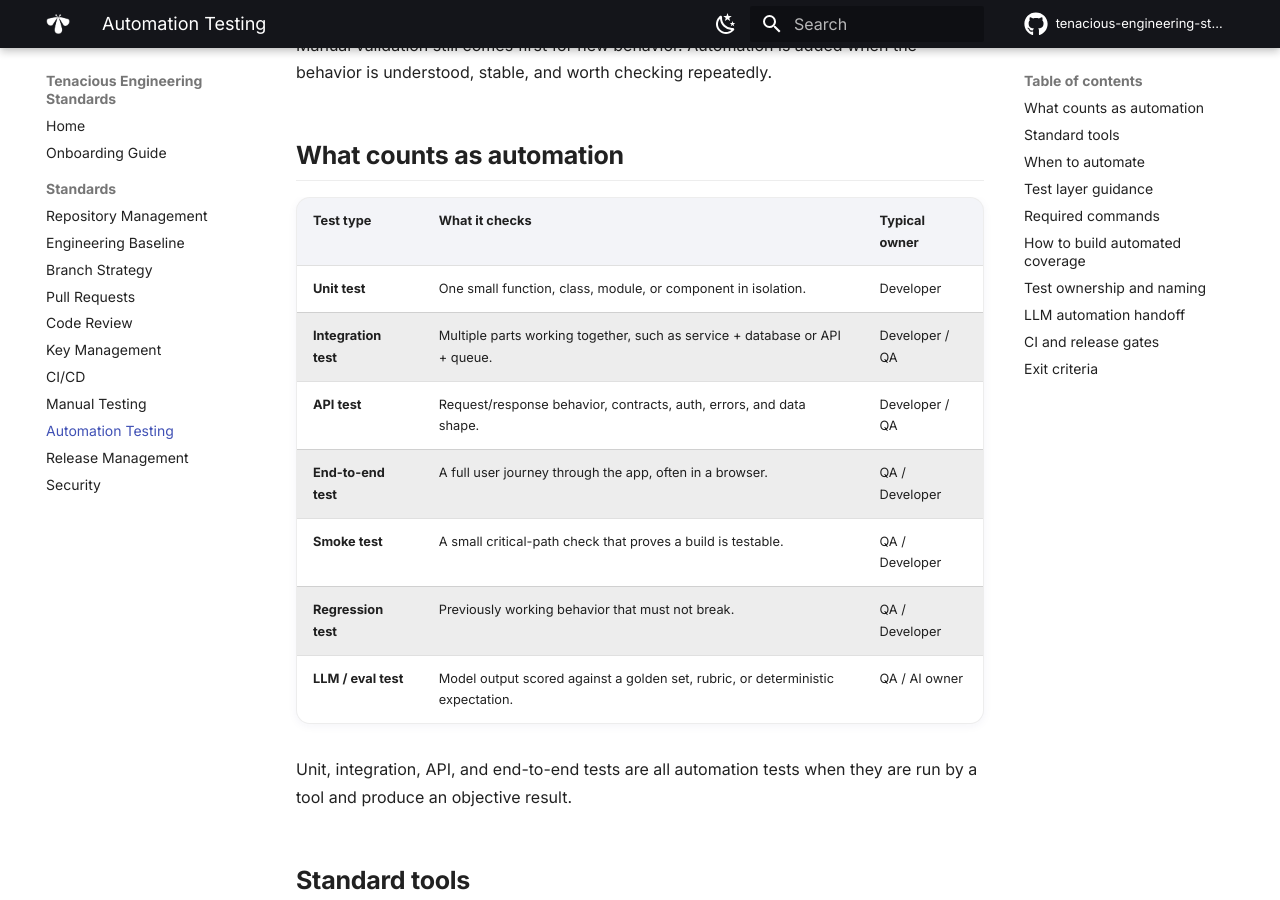
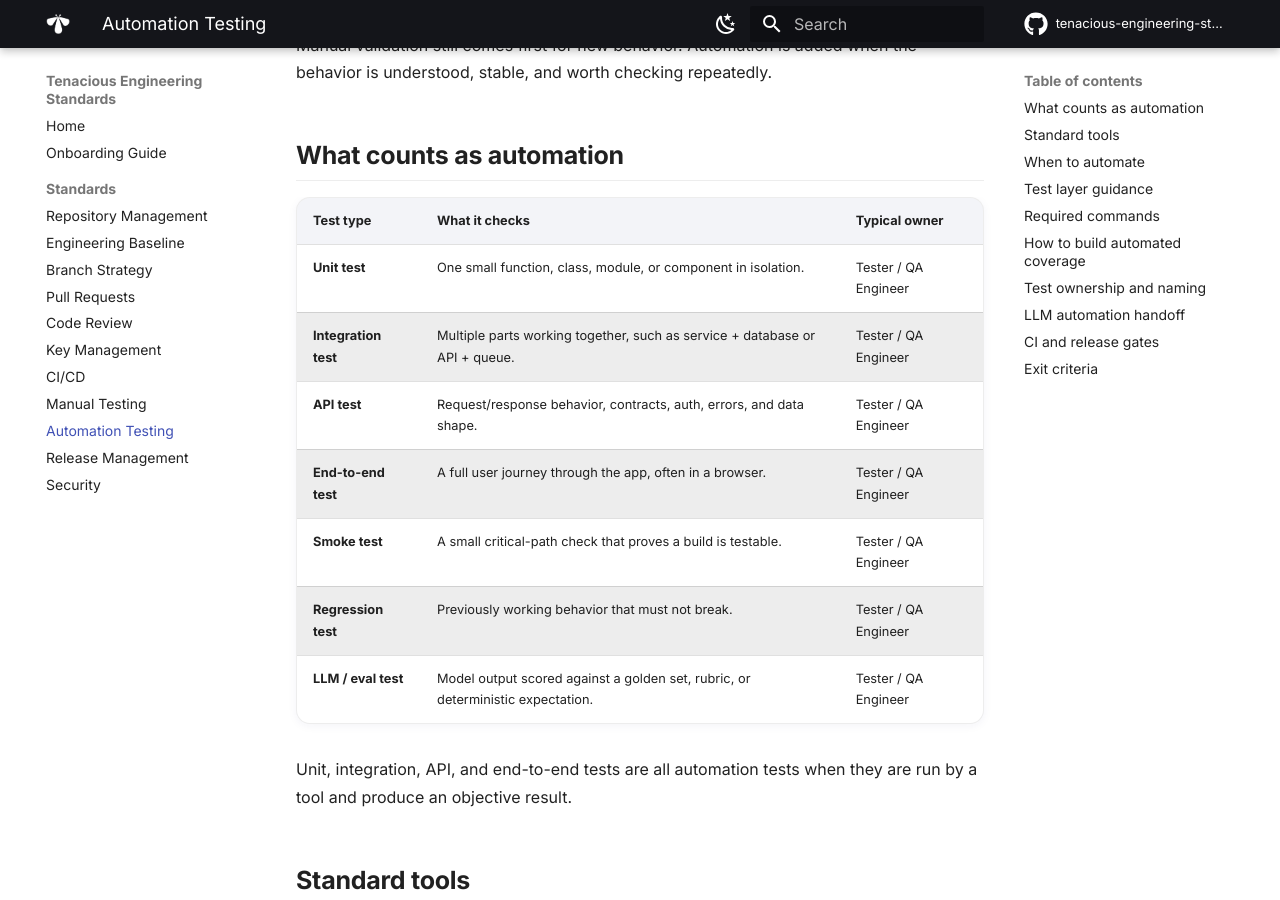
Before and after one commit to NuryeNigusMekonen/tenacious-engineering-standards, an MkDocs documentation site: the page built from docs/automation-testing-standard.md, in a window 1280 px wide and 900 px high, scrolled down 388 px. Built offline with MkDocs 1.6.1 and Material for MkDocs 9.7.7, drawn with Linux system fonts in a browser that asks for light colours; comment, search, counter and statistics services are not loaded; some of the changed text lies outside the part shown.

Commit message:
Update testing ownership guidance

```diff
--- a/docs/automation-testing-standard.md
+++ b/docs/automation-testing-standard.md
@@ -11,13 +11,13 @@ stable, and worth checking repeatedly.
 
 | Test type | What it checks | Typical owner |
 | --- | --- | --- |
-| **Unit test** | One small function, class, module, or component in isolation. | Developer |
-| **Integration test** | Multiple parts working together, such as service + database or API + queue. | Developer / QA |
-| **API test** | Request/response behavior, contracts, auth, errors, and data shape. | Developer / QA |
-| **End-to-end test** | A full user journey through the app, often in a browser. | QA / Developer |
-| **Smoke test** | A small critical-path check that proves a build is testable. | QA / Developer |
-| **Regression test** | Previously working behavior that must not break. | QA / Developer |
-| **LLM / eval test** | Model output scored against a golden set, rubric, or deterministic expectation. | QA / AI owner |
+| **Unit test** | One small function, class, module, or component in isolation. | Tester / QA Engineer |
+| **Integration test** | Multiple parts working together, such as service + database or API + queue. | Tester / QA Engineer |
+| **API test** | Request/response behavior, contracts, auth, errors, and data shape. | Tester / QA Engineer |
+| **End-to-end test** | A full user journey through the app, often in a browser. | Tester / QA Engineer |
+| **Smoke test** | A small critical-path check that proves a build is testable. | Tester / QA Engineer |
+| **Regression test** | Previously working behavior that must not break. | Tester / QA Engineer |
+| **LLM / eval test** | Model output scored against a golden set, rubric, or deterministic expectation. | Tester / QA Engineer |
 
 Unit, integration, API, and end-to-end tests are all automation tests when they are run by a tool and produce
 an objective result.
@@ -104,7 +104,7 @@ integration contract, or frozen task set item.
 | **Naming** | Test names describe the behavior, not the implementation. |
 | **Location** | Tests live with the code or in the project-approved test directory. |
 | **Data** | Test data is repeatable, safe, and does not depend on uncontrolled production state. |
-| **Owner** | The team that owns the feature owns the automated tests for it. |
+| **Owner** | The Tester / QA Engineer owns the automated tests for the feature, while the Tech Lead is accountable for test strategy, review, and release readiness. |
 | **Failure** | A failing required test blocks merge or promotion until fixed, removed with justification, or explicitly risk-accepted. |
 
 ## LLM automation handoff
--- a/mkdocs.yml
+++ b/mkdocs.yml
@@ -10,6 +10,9 @@ repo_url: https://github.com/NuryeNigusMekonen/tenacious-engineering-standards
 edit_uri: ""
 
 docs_dir: docs
+
+exclude_docs: |
+  STLC_Process_Standard.md
 
 theme:
   name: material
```
Also changed, not shown: docs/manual-testing-standard.md (+4 -7 lines), 1 other file.
